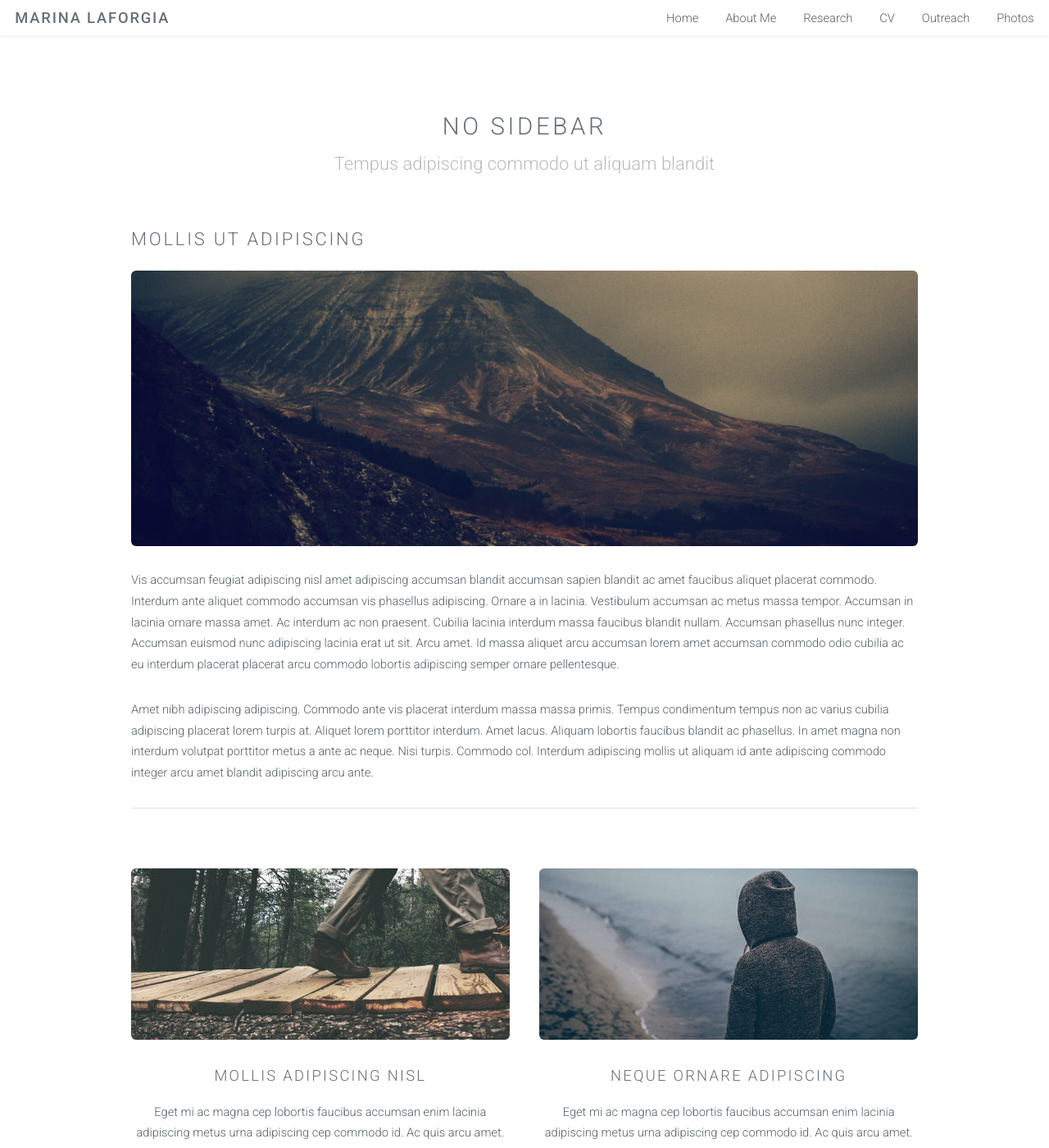
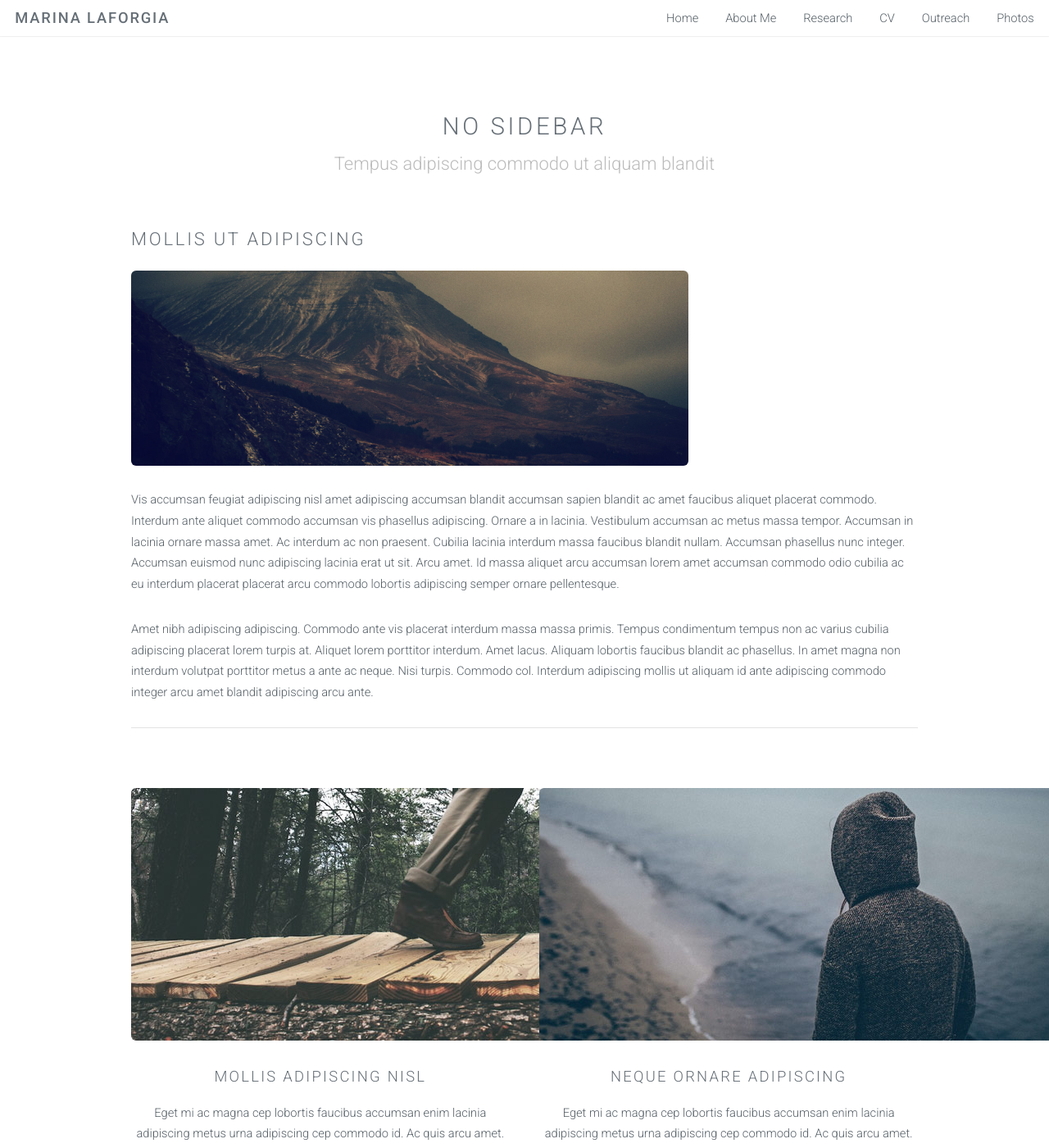
Before and after one commit to marinalaforgia/marinalaforgia.github.io, a Jekyll site: the page built from no-sidebar.html, in a window 1280 px wide and 1400 px high. Shown: the whole window at 82% size. Built offline with Jekyll 4.4.1, drawn with Linux system fonts in a browser that asks for light colours.

Commit message:
Update style.css

```diff
--- a/css/style.css
+++ b/css/style.css
@@ -485,15 +485,15 @@
 		.image.fit {
 			display: block;
 			margin: 0 0 2em 0;
-			width: 100%;
-			height: auto
+			width: 680px;
+			height: 308px
+			object-fit: cover;
 		}
 
 			.image.fit img {
 				display: block;
 				width: 100%;
-				height: auto
-			}
+				}
 
 		.image-cropper {
 		    width: 4em;
```
